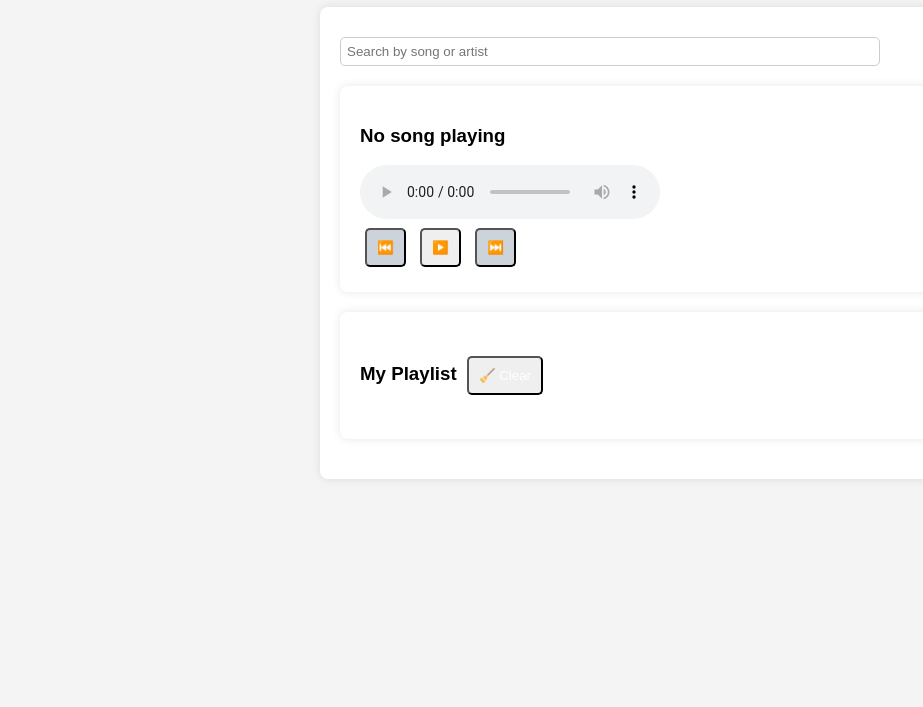
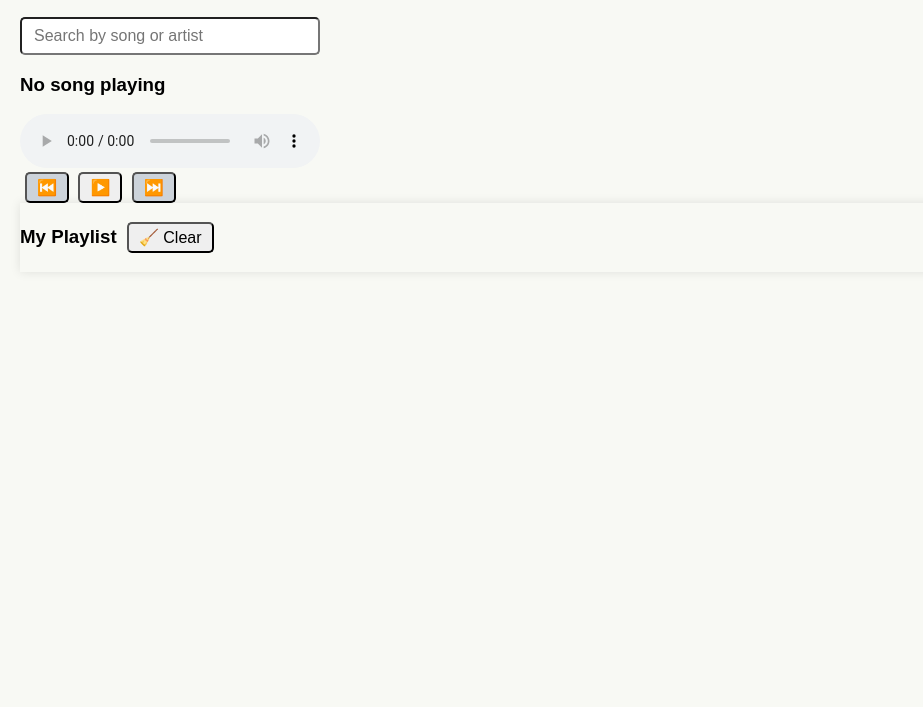
Before and after one commit to gladys6-arch/music-app, a website: page index.html in a window 1280 px wide. Shown: the part 93-800 px from the top of the page, without its empty margins (0-923 px from the left). Drawn offline with Linux system fonts and the light colour scheme; no server answers.

Commit message:
add new changes

```diff
--- a/index.js
+++ b/index.js
@@ -6,7 +6,7 @@ const searchInput=document.getElementById('search-input');
 const playlistElement=document.getElementById('playlist');
 const currentTitle=document.getElementById('current-song-title');
 
-let allSongs = [];
+
 let playlist= [];
 let currentIndex = -1;
 
--- a/style.css
+++ b/style.css
@@ -1,50 +1,58 @@
 body{
   font-family: Arial, sans-serif;
-  background-color: #f4f4f4;
+  background-color: #f8f9f4;
   margin: 0;
   padding: 20px;
 }
 h1{
-  text-align: center;
+  color: #333;
 }
-.player, .search-section, .playlist-section {
-  background-color: white;
-  padding: 20px;
-  margin: 20px auto;
-  border-radius: 8px;
-  max-width: 600px;
+ .playlist-section {
+  display: flex;
+  align-items: center;
+  justify-content: space-between;
   box-shadow: 0 0 10px rgba(0,0,0,0.1);
 
 }
  input[type="search"]{
-  width: 90%;
-  padding: 6px;
+  width: 300px;
+  padding: 8px 12px;
   margin-top: 10px;
   border-radius: 5px;
-  border: 1px solid #ccc;
+  font-size: 16px;
 
  }
  button{
-  padding: 10px;
-  margin: 5px;
+  padding: 4px 10px;
+  margin-left: 5px;
   cursor: pointer;
-  color: white;
+  font-size: 16px;
   border-radius: 5px;
  }
+
  ul{
   list-style: none;
   padding: 0;
  }
  li{
-  margin: 10px 0;
+  margin-bottom: 10px;
   display: flex;
   justify-content: space-between;
   align-items: center;
-  background: #eee;
+  background: #fff;
   border-radius: 5px;
+  padding: 8px 12px;
+  box-shadow: 0 1px 4px rgba(0,0,0,0.1);
+ }
+
+ li img{
+  width: 50px;
+  height: 50px;
+  margin-right: 12px;
+  border-radius: 4px;
  }
  .contrls button{
-  background: #28a745;
+  margin: 5px;
  }
  .delete-btn{
   background: #dc3545;
```
